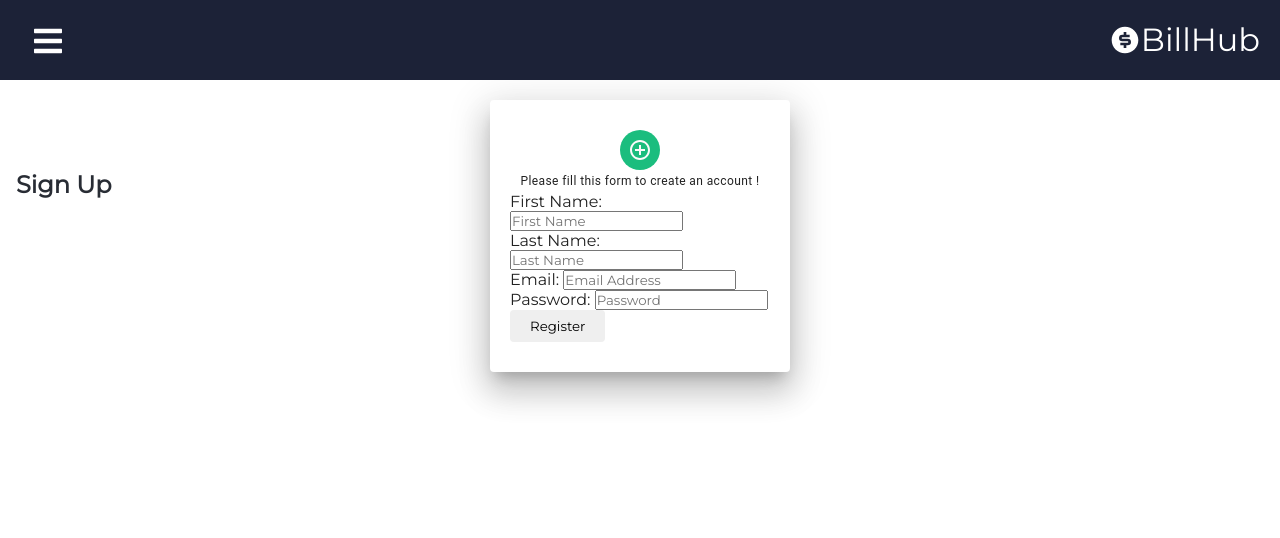
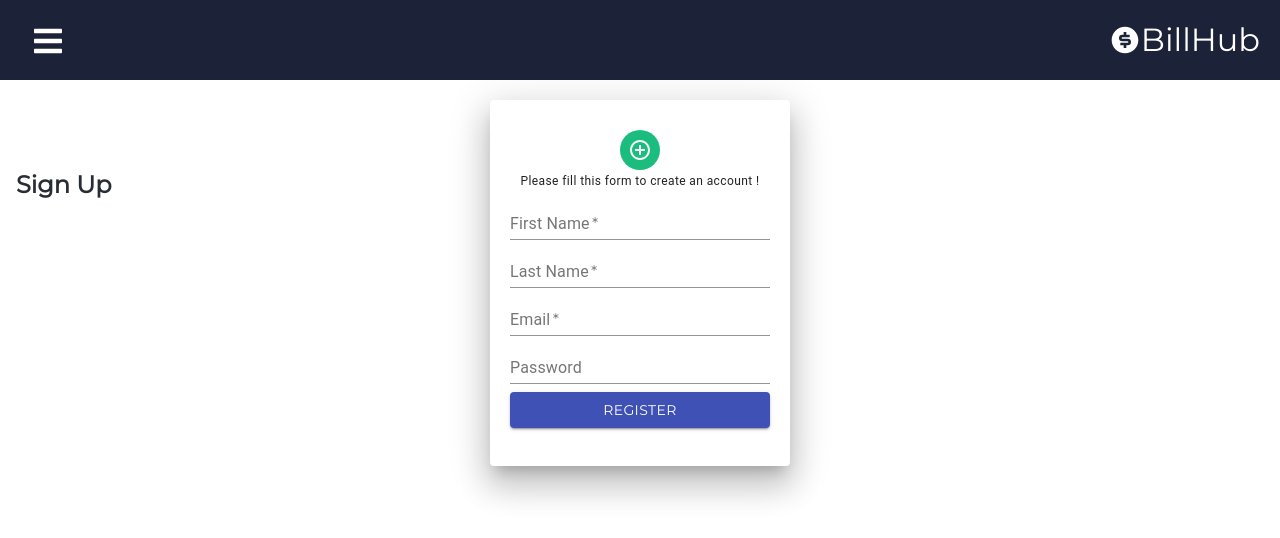
Before and after one commit to colinkirkby/Billhub, a React (Create React App) app in the folder frontend/: page /register in a window 1280 px wide. Shown: the top 538 px of the page. Built offline with nearby package versions, Linux system fonts and the light colour scheme.

Commit message:
minor styling changes to login and registration form

```diff
--- a/frontend/src/components/login/login.js
+++ b/frontend/src/components/login/login.js
@@ -58,7 +58,7 @@ class loginUserComponent extends Component{
     }
 
     render() {
-    const paperStyle={padding :20,height:'70vh',width:280, margin:"20px auto"}
+    const paperStyle={padding :20,height:'40vh',width:280, margin:"20px auto"}
     const avatarStyle={backgroundColor:'#1bbd7e'}
     const btnstyle={margin:'8px 0'}
 
@@ -71,18 +71,16 @@ class loginUserComponent extends Component{
                 </Grid>
                 <form>
                     <div className ="form-group">
-                        <label> Email: </label>
-                        <input placeholder="Email Address" name="email" className="form-control"
-                            value={this.state.email} onChange={this.changeEmailHandler}/>
+                        <TextField label="Email" placeholder="Email Address" name="email" className="form-control"
+                            value={this.state.email} onChange={this.changeEmailHandler} fullWidth required/>
                     </div>
 
                     <div className ="form-group">
-                        <label> Password: </label>
-                        <input placeholder="Password" name="password" className="form-control"
-                            value={this.state.password} onChange={this.changePasswordHandler}/>
+                        <TextField label="Password" placeholder="Password" name="password" className="form-control"
+                            value={this.state.password} onChange={this.changePasswordHandler} fullWidth required/>
                     </div>
 
-                    <button className="btn btn-success" onClick={this.saveUser}>Sign In</button>
+                    <Button className="btn btn-success" onClick={this.saveUser} type='submit' color='primary' variant="contained" style={btnstyle} fullWidth>Sign In</Button>
                 </form>
 
                 <Typography> Don't have an account? Check out the "Register" tab!</Typography>
--- a/frontend/src/components/signup/signup.js
+++ b/frontend/src/components/signup/signup.js
@@ -58,6 +58,7 @@ class registerUserComponent extends Component{
         const paperStyle = { padding: '30px 20px', width: 300, margin: "20px auto" }
         const headerStyle = { margin: 0 }
         const avatarStyle = { backgroundColor: '#1bbd7e' }
+        const btnstyle={margin:'8px 0'}
         const marginTop = { marginTop: 5 }
 
         return (
@@ -72,30 +73,26 @@ class registerUserComponent extends Component{
                     </Grid>
                     <form>
                         <div className ="form-group">
-                        <label> First Name: </label>
-                        <input placeholder="First Name" name="firstName" className="form-control"
-                            value={this.state.firstName} onChange={this.changeFirstNameHandler}/>
+                            <TextField label="First Name" placeholder="First Name" name="firstName" className="form-control"
+                                value={this.state.firstName} onChange={this.changeFirstNameHandler} fullWidth required/>
                         </div>
 
                         <div className ="form-group">
-                        <label> Last Name: </label>
-                        <input placeholder="Last Name" name="lastName" className="form-control"
-                            value={this.state.lastName} onChange={this.changeLastNameHandler}/>
+                            <TextField label="Last Name" placeholder="Last Name" name="lastName" className="form-control"
+                                value={this.state.lastName} onChange={this.changeLastNameHandler} fullWidth required/>
                         </div>
 
                         <div className ="form-group">
-                        <label> Email: </label>
-                        <input placeholder="Email Address" name="email" className="form-control"
-                            value={this.state.email} onChange={this.changeEmailHandler}/>
+                            <TextField label="Email" placeholder="Email Address" name="email" className="form-control"
+                                value={this.state.email} onChange={this.changeEmailHandler} fullWidth required/>
                         </div>
 
                         <div className ="form-group">
-                        <label> Password: </label>
-                        <input placeholder="Password" name="password" className="form-control"
-                            value={this.state.password} onChange={this.changePasswordHandler}/>
+                            <TextField label="Password" placeholder="Password" name="password" className="form-control"
+                                value={this.state.password} onChange={this.changePasswordHandler} fullWidth require/>
                         </div>
 
-                    <button className="btn btn-success" onClick={this.saveUser}>Register</button>
+                        <Button className="btn btn-success" onClick={this.saveUser} type='submit' color='primary' variant="contained" style={btnstyle} fullWidth>Register</Button>
                     </form>
             </Paper>
         </Grid>
```
Lines whose indentation alone changed are shown as unchanged.
